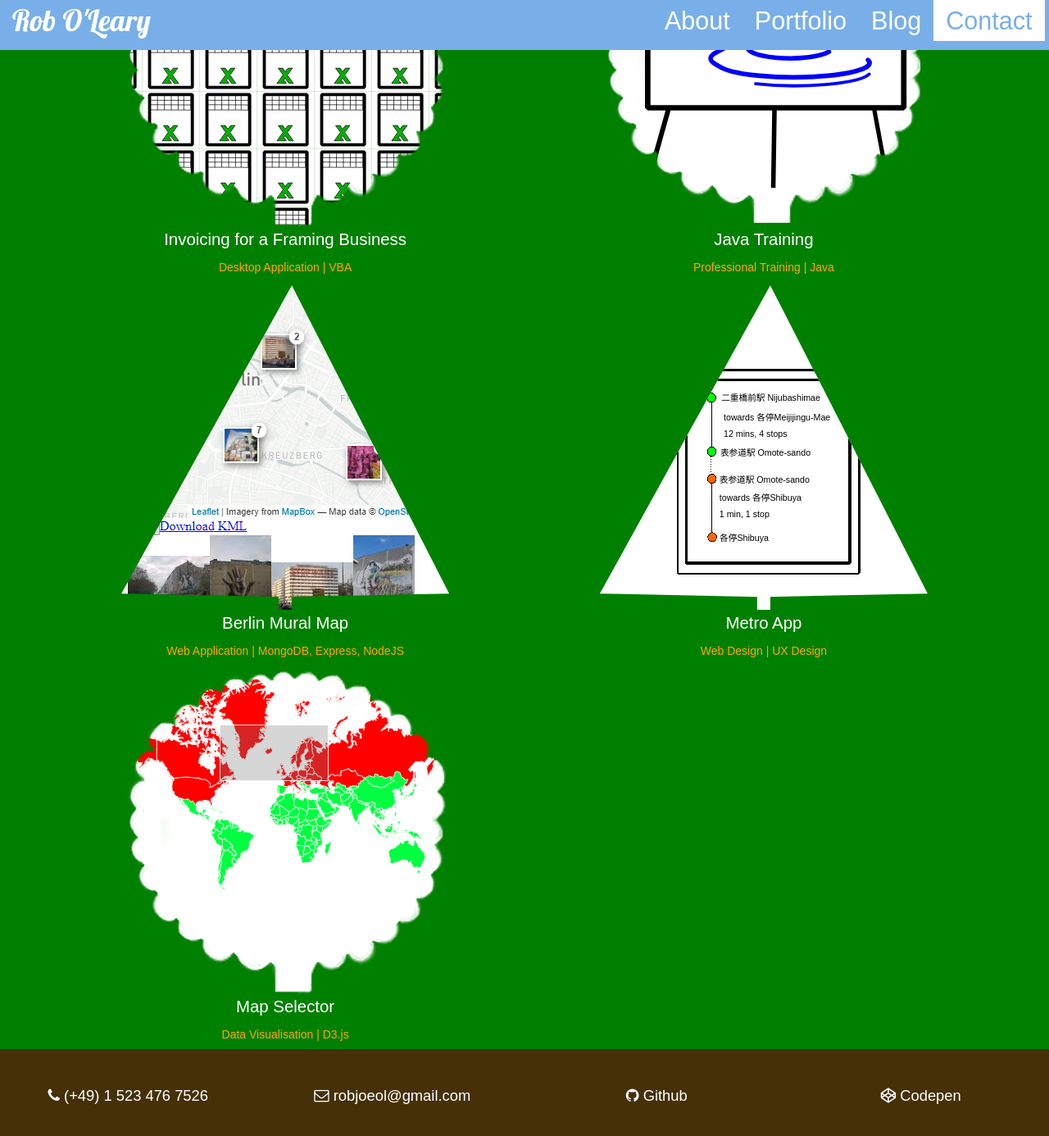
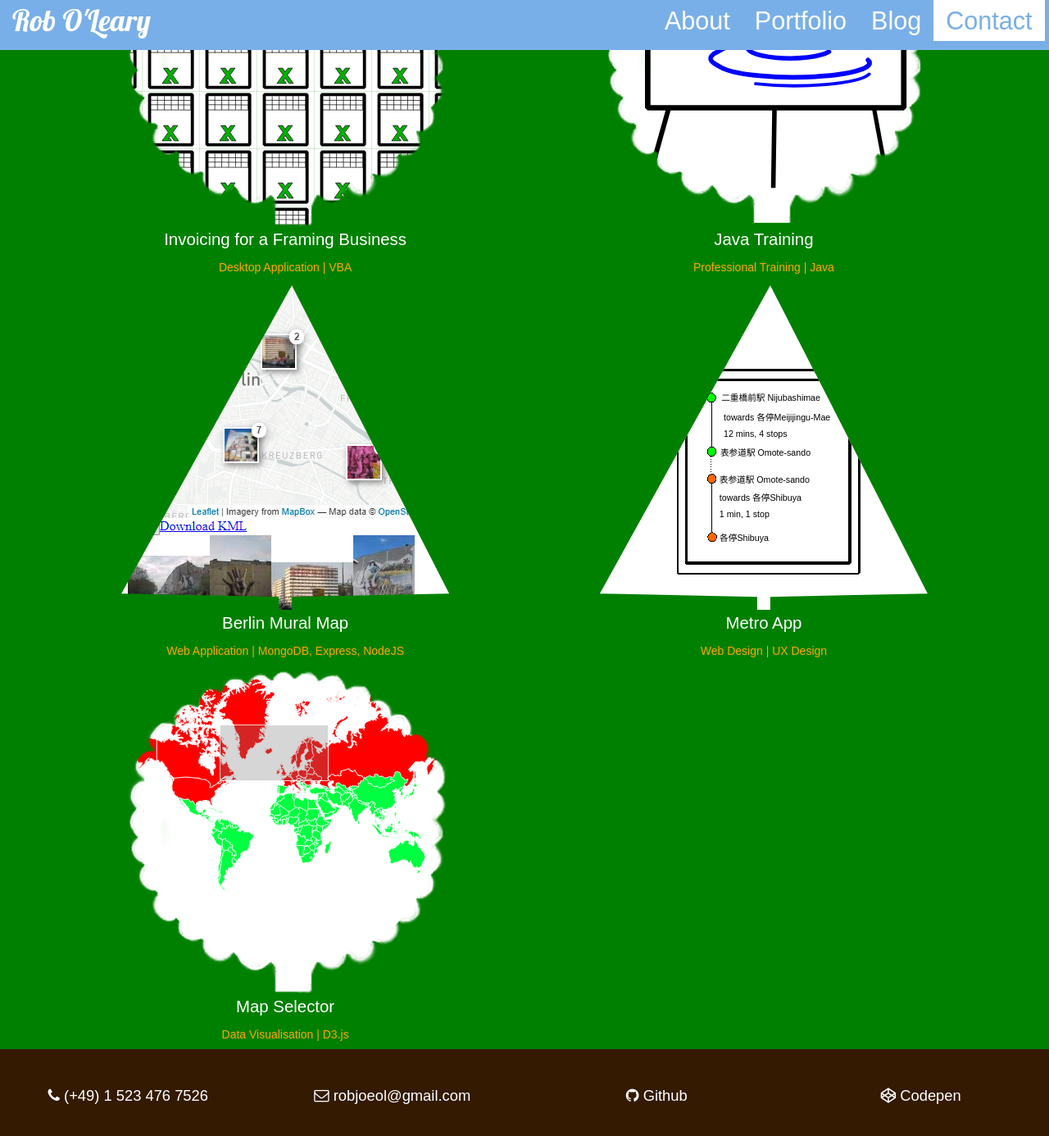
Before and after one commit to robole/robole.github.io, a Jekyll site: the page built from index.html, in a window 1280 px wide and 1400 px high, scrolled down 1908 px. Shown: the top 1386 px of the window at 82% size. Built offline with Jekyll 4.4.1, drawn with Linux system fonts in a browser that asks for light colours.

Commit message:
update bg color

```diff
--- a/assets/css/main.css
+++ b/assets/css/main.css
@@ -307,7 +307,7 @@ a.home-navbar-logo:hover, a.home-navbar-logo:focus, a.navbar-logo:hover, a.navba
 #contact {
   min-height: 12rem;
   padding: 1.5em 0;
-  background-color: #453008;
+  background-color: #331a00;
   color: white;
   text-align: center;
   font-size: 0.75em;
```
